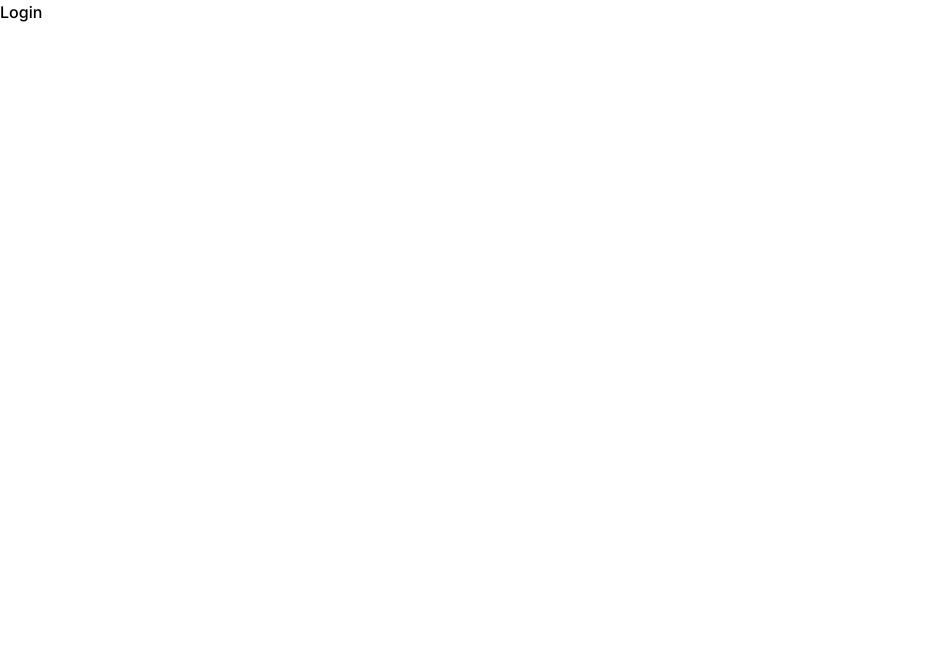
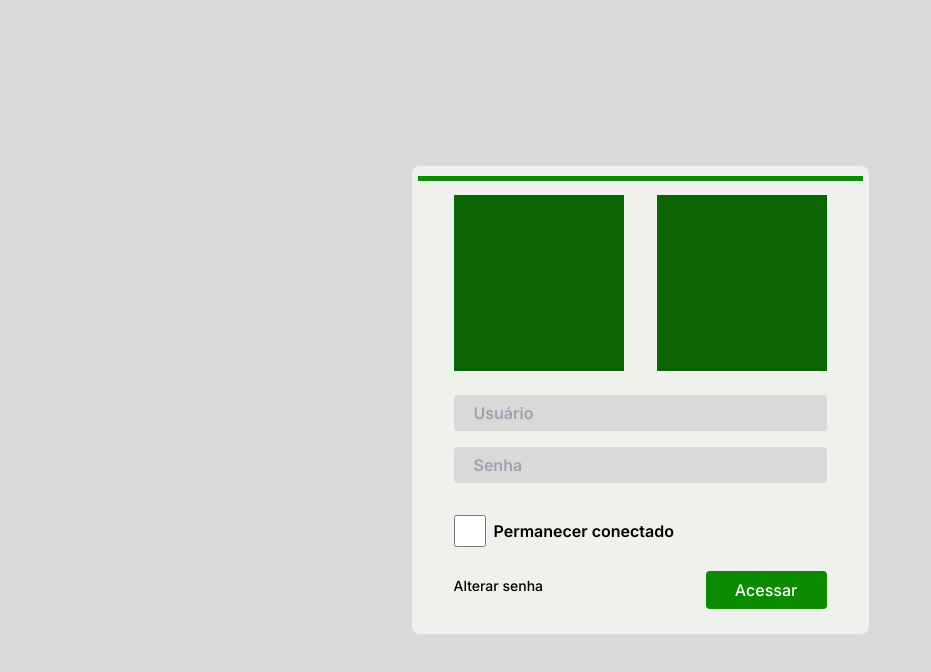
Before and after one commit to Angelo-Marcos/portariasif, a React (Vite) app: page / in a window 1280 px wide. Shown: the top 672 px of the page, without its empty margins (0-931 px from the left). Built offline with nearby package versions, Linux system fonts and the light colour scheme.

Commit message:
Implementação da página Login

```diff
--- a/index.html
+++ b/index.html
@@ -4,9 +4,8 @@
     <meta charset="UTF-8" />
     <link rel="icon" type="image/svg+xml" href="/src/assets/favicon.svg" />
     <link rel="preconnect" href="https://fonts.googleapis.com">
-    <link rel="preconnect" href="https://fonts.googleapis.com">
     <link rel="preconnect" href="https://fonts.gstatic.com" crossorigin>
-    <link href="https://fonts.googleapis.com/css2?family=Inter:wght@300;500;600;700&display=swap" rel="stylesheet">
+    <link href="https://fonts.googleapis.com/css2?family=Inter:wght@200;300;500;600;700&display=swap" rel="stylesheet">
 
     <meta name="viewport" content="width=device-width, initial-scale=1.0" />
     <title>PortariasIF</title>
--- a/src/pages/Login.tsx
+++ b/src/pages/Login.tsx
@@ -1,5 +1,50 @@
 export function Login() {
     return (
-        <h1>Login</h1>
+        <div className="flex min-h-screen justify-center items-center">
+            <main className="w-[457px] h-[468px] bg-gray-100 rounded-lg">
+                <div className="w-[445px] h-[5px] m-auto mt-[10px] bg-green-500"></div>
+                <div className="px-[42px]">
+                    <header className="flex justify-between pt-[14px]">
+                        <div className="w-[170px] h-[176px] bg-green-300"></div>
+                        <div className="w-[170px] h-[176px] bg-green-300"></div>
+                    </header>
+
+                    <form className="flex flex-col gap-4 w-full mt-6">
+                        <input
+                            className="bg-gray-300 font-semibold text-base text-black rounded px-5 h-9"
+                            type="text"
+                            placeholder="Usuário"
+                        />
+                        <input
+                            className="bg-gray-300 font-semibold text-base text-black rounded px-5 h-9"
+                            type="password"
+                            placeholder="Senha"
+                        />
+
+                        <label className="flex font-semibold text-base text-black items-center mt-4" >
+                            <input type="checkbox" className="w-[32px] h-[32px] mr-2" />
+                            Permanecer conectado
+
+                        </label>
+
+                        <div className="flex items-center justify-between">
+                            <a href="#" className="font-ligth text-sm text-black">Alterar senha</a>
+
+                            <button
+                                type="submit"
+                                className="w-[121px] h-[38px] mt-2 bg-green-500 rounded font-medium text-base hover:bg-green-700 transition-colors disabled:opacity-50"
+
+                            >
+                                Acessar
+                            </button>
+                        </div>
+
+
+                    </form>
+                </div>
+
+
+            </main>
+        </div>
     );
 }
--- a/src/styles/global.css
+++ b/src/styles/global.css
@@ -1,3 +1,9 @@
 @tailwind base;
 @tailwind components;
 @tailwind utilities;
+
+body {
+    @apply bg-gray-300 text-white;
+
+    -webkit-font-smoothing: antialiased;
+}
```
